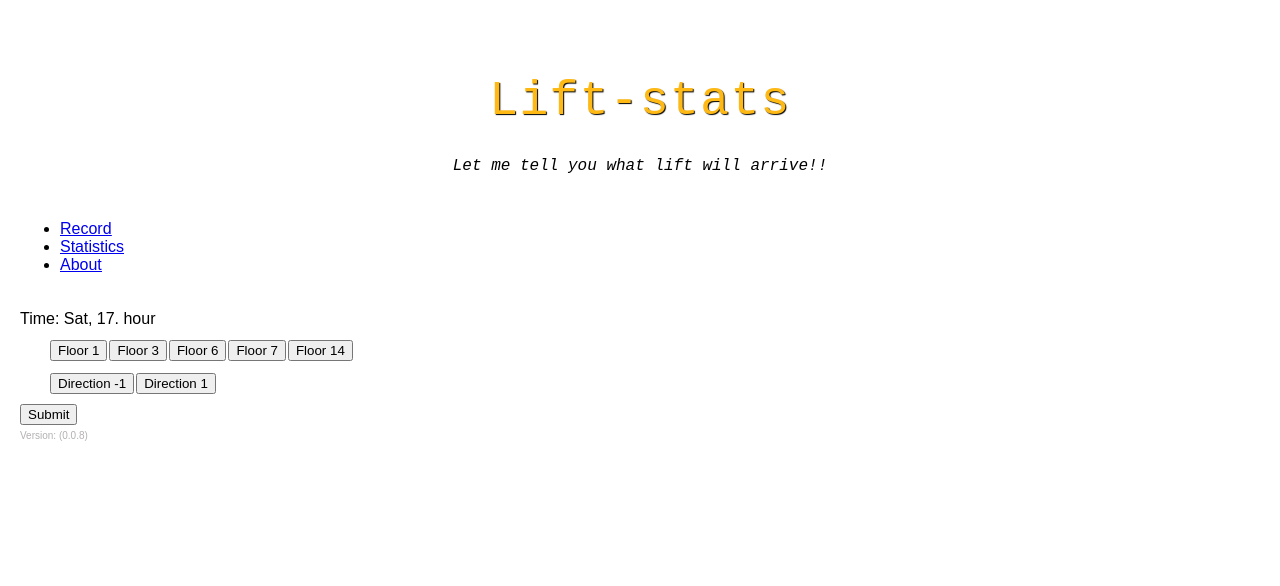
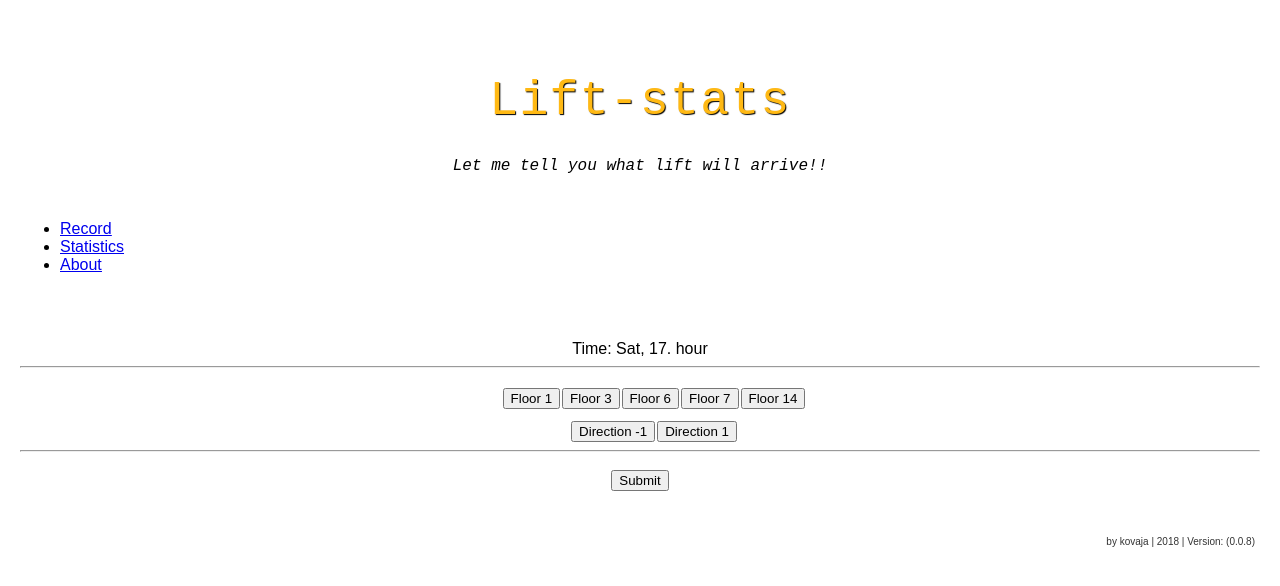
Before and after one commit to kovaja/kovaja-lift-stats, a React (Create React App) app in the folder client/: page /record in a window 1280 px wide. Shown: the top 586 px of the page. Built offline with nearby package versions, Linux system fonts and the light colour scheme; the HTML template or start-up script is replaced by a standard one.

Commit message:
Minor styling fixes

```diff
--- a/client/src/home/Home.js
+++ b/client/src/home/Home.js
@@ -23,7 +23,12 @@ export default class Home extends Component {
         </div>
         <div className="row">
           <div className="col-12">
-            <span style={{ color: '#b3b0b0', fontSize: '10px' }}>Version: ({appData.version})</span>
+            <div className="fill">
+            <div style={{ color: '#333333', fontSize: '10px', padding: '5px', textAlign: 'right' }}>
+              by kovaja | 2018 | Version: ({appData.version})
+            </div>
+            </div>
+
           </div>
         </div>
 
@@ -32,7 +37,7 @@ export default class Home extends Component {
 
         <style jsx>{`
           .col-12 {
-            padding: 0 20px;
+            padding: 10px 20px;
           }
         `}</style>
       </div>
--- a/client/src/home/pages/record/Record.js
+++ b/client/src/home/pages/record/Record.js
@@ -100,7 +100,8 @@ export default class Record extends Component {
 
     return (
       <div>
-        <span>Time: {this.state.initTimeString}</span>
+        <div>Time: {this.state.initTimeString}</div>
+        <hr />
 
         <DummySelector
           options={appData.floors}
@@ -117,7 +118,7 @@ export default class Record extends Component {
         >
         </DummySelector>
 
-
+        <hr />
         <button style={submitStyle} className="btn btn-primary" onClick={this.submitRecord.bind(this)}>
           Submit
         </button>
@@ -148,8 +149,8 @@ export default class Record extends Component {
         </div>
 
         <hr />
-        <span>Thank you! See you next ride...</span>
-        <button style={{ 'display': 'block' }} className="btn btn-primary" onClick={this.updateRecord.bind(this)}>
+        <div style={{ 'marginBottom': '10px'}}>Thank you! See you next ride...</div>
+        <button className="btn btn-primary" onClick={this.updateRecord.bind(this)}>
           Save result
         </button>
       </div>
@@ -158,7 +159,7 @@ export default class Record extends Component {
 
   render() {
     return (
-      <div className="fill">
+      <div className="fill" style={{ 'textAlign': 'center', padding: '20px 0' }}>
         {this.state.guess ? this.renderResult() : this.renderForm()}
       </div>
     );
```
